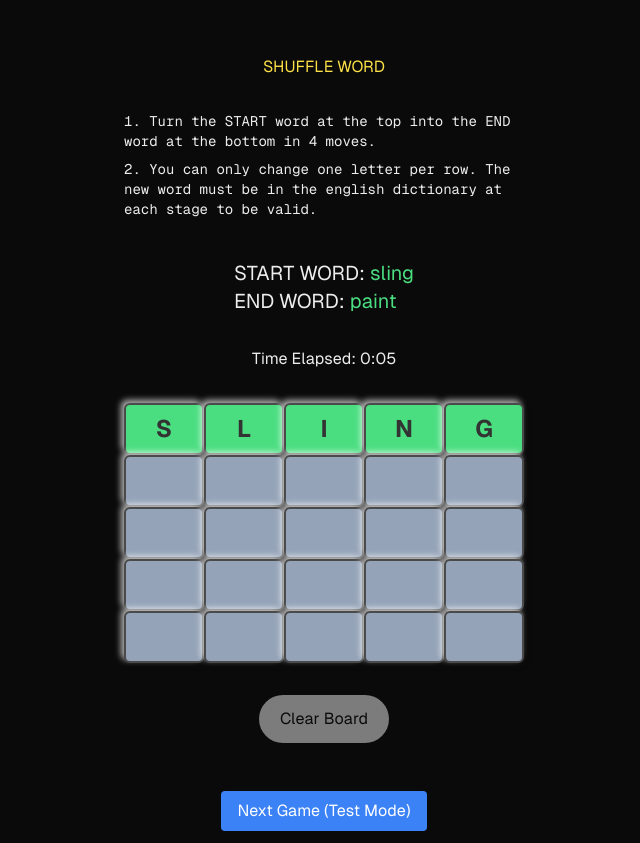
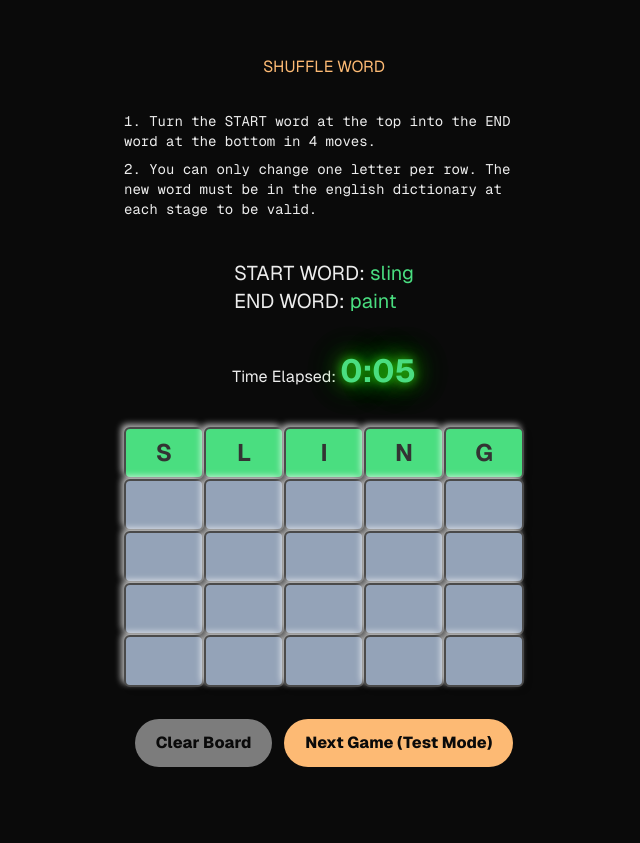
Before and after one commit to eddiearnoldz/shuffle-word-game, a Next.js app: page / in a window 1280 px wide. Shown: the part 109-952 px from the top of the page, without its empty margins (316-956 px from the left). Built offline with nearby package versions, Linux system fonts and the light colour scheme.

Commit message:
made neon buttons and timer

```diff
--- a/src/app/globals.css
+++ b/src/app/globals.css
@@ -35,6 +35,56 @@ body {
   box-shadow: inset 2px 2px 4px rgba(0, 0, 0, 0.2), inset -2px -2px 4px rgba(255, 255, 255, 0.6); /* Inset shadow for a pressed effect */
 }
 
+.glow-effect {
+  box-shadow: 0 0 10px rgba(255, 255, 0, 0.7), 0 0 30px rgba(255, 255, 0, 0.5), 0 0 45px rgba(255, 255, 0, 0.3); /* Glowing effect */
+  text-shadow: 0 0 5px rgba(255, 255, 0, 0.8); /* Backlit effect on the text */
+}
+
+.glow-effect:hover {
+  box-shadow: 0 0 15px rgba(255, 255, 0, 1), 0 0 40px rgba(255, 255, 0, 0.8), 0 0 60px rgba(255, 255, 0, 0.5); /* Stronger glow on hover */
+  transform: scale(1.05); /* Slightly enlarges the button on hover */
+}
+
+.neon-clock {
+  font-size: 2rem; /* Adjust size as needed */
+  font-weight: bold;
+  text-shadow: 0 0 10px rgba(57, 255, 20, 0.8),
+               0 0 20px rgba(57, 255, 20, 0.6),
+               0 0 30px rgba(57, 255, 20, 0.5),
+               0 0 40px rgba(57, 255, 20, 0.4),
+               0 0 50px rgba(57, 255, 20, 0.3),
+               0 0 60px rgba(57, 255, 20, 0.2);
+  animation: neon-flicker 3s infinite alternate;
+}
+
+@keyframes neon-flicker {
+  0% {
+    text-shadow: 0 0 10px rgba(57, 255, 20, 0.8),
+                 0 0 20px rgba(57, 255, 20, 0.6),
+                 0 0 30px rgba(57, 255, 20, 0.5),
+                 0 0 40px rgba(57, 255, 20, 0.4),
+                 0 0 50px rgba(57, 255, 20, 0.3),
+                 0 0 60px rgba(57, 255, 20, 0.2);
+  }
+  50% {
+    text-shadow: 0 0 10px rgba(57, 255, 20, 0.6),
+                 0 0 20px rgba(57, 255, 20, 0.4),
+                 0 0 30px rgba(57, 255, 20, 0.3),
+                 0 0 40px rgba(57, 255, 20, 0.2),
+                 0 0 50px rgba(57, 255, 20, 0.1);
+  }
+  100% {
+    text-shadow: 0 0 10px rgba(57, 255, 20, 0.8),
+                 0 0 20px rgba(57, 255, 20, 0.6),
+                 0 0 30px rgba(57, 255, 20, 0.5),
+                 0 0 40px rgba(57, 255, 20, 0.4),
+                 0 0 50px rgba(57, 255, 20, 0.3),
+                 0 0 60px rgba(57, 255, 20, 0.3);
+  }
+}
+
+
+
 @layer utilities {
   .text-balance {
     text-wrap: balance;
--- a/src/app/page.tsx
+++ b/src/app/page.tsx
@@ -191,6 +191,11 @@ const handleInputDelete = (rowRef: React.RefObject<HTMLDivElement>, event: React
       }
       setShowModal(false);
       unsetHighlightErrorRow(inputBoxes);
+    } else {
+      const charCode = event.key.charCodeAt(0);
+      if (!/[a-zA-Z]/.test(event.key)) {
+        event.preventDefault(); // Prevent non-alphabetic input
+      }
     }
   }
 };
@@ -382,7 +387,7 @@ const handleInputChange = async (
   return (
     <div className="grid grid-rows-[20px_1fr_20px] items-start justify-items-center min-h-screen p-8 pb-20 gap-16 sm:p-20 font-[family-name:var(--font-geist-sans)]">
       <main className="flex flex-col gap-8 row-start-2 items-center max-w-[400px] w-[90%]">
-       <h1 className='text-yellow-300' ref={title}>WSUFLEO RDFH</h1>
+       <h1 className='text-orange-300' ref={title}>WSUFLEO RDFH</h1>
         <ol className="list-inside list-decimal text-sm text-center sm:text-left font-[family-name:var(--font-geist-mono)]">
           <li className="mb-2">
             Turn the START word at the top into the END word at the bottom in 4 moves.
@@ -395,14 +400,14 @@ const handleInputChange = async (
         <h4 className="text-xl">START WORD: <span className='text-green-400'>{start}</span></h4>
         <h4 className="text-xl">END WORD: <span className='text-green-400'>{end}</span></h4>
         </div>
-        <p>Time Elapsed: {formatTime(timeElapsed)}</p> {/* Timer display */}
+        <p>Time Elapsed: <span className="neon-clock text-green-400">{formatTime(timeElapsed)}</span></p> {/* Timer display */}
         <div className="flex gap-4 items-center flex-col sm:flex-row m-auto w-full max-w-[400px]">
           <div className="shuffle-grid grid grid-cols-1 grid-rows-5">
             <div ref={rowOne} className="shuffle-row w-full flex">
               {Array(5).fill(null).map((_, index) => (
                 <div
                   key={index}
-                  className="row-box p-2 border border-s-black bg-green-400 w-[20%] text-center text-2xl extrabold capitalize"
+                  className="row-box p-2 border border-s-black bg-green-400 w-[20%] text-center text-2xl font-extrabold capitalize"
                 ></div>
               ))}
             </div>
@@ -414,7 +419,7 @@ const handleInputChange = async (
                   maxLength={1}
                   minLength={1}
                   data-index={index}
-                  className="row-box p-2 border border-s-black bg-slate-400 w-[20%] text-center extrabold text-2xl  focus:bg-slate-600 capitalize"
+                  className="row-box p-2 border border-s-black bg-slate-400 w-[20%] text-center font-extrabold text-2xl  focus:bg-slate-600 capitalize"
                   onChange={(e) => handleInputChange(rowTwo, 2, e)}
                   onKeyDown={(e) => handleInputDelete(rowTwo, e)}
                   disabled={activeRow < 1 || gameComplete}
@@ -429,7 +434,7 @@ const handleInputChange = async (
                   maxLength={1}
                   minLength={1}
                   data-index={index}
-                  className="row-box p-2 border border-s-black bg-slate-400 w-[20%] text-center extrabold text-2xl  focus:bg-slate-600 capitalize"
+                  className="row-box p-2 border border-s-black bg-slate-400 w-[20%] text-center font-extrabold text-2xl  focus:bg-slate-600 capitalize"
                   onChange={(e) => handleInputChange(rowThree, 3, e)}
                   onKeyDown={(e) => handleInputDelete(rowThree, e)}
                   disabled={activeRow < 2 || gameComplete}
@@ -444,7 +449,7 @@ const handleInputChange = async (
                   maxLength={1}
                   minLength={1}
                   data-index={index}
-                  className="row-box p-2 border border-s-black bg-slate-400 w-[20%] text-center extrabold text-2xl  focus:bg-slate-600 capitalize"
+                  className="row-box p-2 border border-s-black bg-slate-400 w-[20%] text-center font-extrabold text-2xl  focus:bg-slate-600 capitalize"
                   onChange={(e) => handleInputChange(rowFour, 4, e)}
                   onKeyDown={(e) => handleInputDelete(rowFour, e)}
                   disabled={activeRow < 3 || gameComplete}
@@ -459,7 +464,7 @@ const handleInputChange = async (
                   maxLength={1}
                   minLength={1}
                   data-index={index}
-                  className="row-box p-2 border border-s-black bg-slate-400 w-[20%] text-center extrabold text-2xl  focus:bg-slate-600 capitalize"
+                  className="row-box p-2 border border-s-black bg-slate-400 w-[20%] text-center font-extrabold text-2xl  focus:bg-slate-600 capitalize"
                   onChange={(e) => handleInputChange(rowFive, 5, e)}
                   onKeyDown={(e) => handleInputDelete(rowFive, e)}
                   disabled={activeRow < 4 || gameComplete}
@@ -474,7 +479,12 @@ const handleInputChange = async (
           <div className="modal self-center">
             <div className="modal-content flex flex-col ">
               <p>{errorMessage}</p>
-              <button className={`bg-white text-black text-sxl text-center border-s-black rounded-2xl px-4 w-fit m-auto mt-4 ${activeRow === 5 ? 'hidden' : ''}`}
+              <button        className={`rounded-full border border-solid border-transparent transition-colors flex items-center justify-center bg-foreground text-background gap-2 text-sm sm:text-base h-10 sm:h-12 px-4 sm:px-5 font-extrabold  w-fit m-auto mt-5
+          ${boardIsClear ? 'opacity-50 cursor-not-allowed' : 'hover:bg-[#383838] dark:hover:bg-[#ccc]'}
+          ${gameComplete ? 'hidden' : ''}
+          ${!boardIsClear ? 'glow-effect' : ''}
+          ${activeRow === 5 ? 'hidden' : ''}`}
+
                onClick={() => {
                 if (invalidRow !== null) {
                   const rowRef = getRowRef(invalidRow - 1);
@@ -489,24 +499,29 @@ const handleInputChange = async (
         )}
 
         <div className="flex gap-4 items-center flex-col sm:flex-row self-center">
+          <div className="flex gap-3 items-center justify-center">
           <button
-            className={`rounded-full border border-solid border-transparent transition-colors flex items-center justify-center bg-foreground text-background gap-2 hover:bg-[#383838] dark:hover:bg-[#ccc] text-sm sm:text-base h-10 sm:h-12 px-4 sm:px-5  ${boardIsClear ? 'opacity-50 cursor-not-allowed' : 'hover:bg-[#383838] dark:hover:bg-[#ccc]'} ${gameComplete ? 'hidden' : ''}`}
-            onClick={clearBoard}
-            disabled={boardIsClear}
-          >
-            Clear Board
-          </button>
+          className={`rounded-full border border-solid border-transparent transition-colors flex items-center justify-center bg-foreground text-background gap-2 text-sm sm:text-base h-10 sm:h-12 px-4 sm:px-5 font-extrabold
+          ${boardIsClear ? 'opacity-50 cursor-not-allowed' : 'hover:bg-[#383838] dark:hover:bg-[#ccc]'}
+          ${gameComplete ? 'hidden' : ''}
+          ${!boardIsClear ? 'glow-effect' : ''}`}
+          onClick={clearBoard}
+          disabled={boardIsClear}
+        >
+          Clear Board
+        </button>
+        <button
+          className={`rounded-full border border-solid border-transparent transition-colors flex items-center justify-center bg-orange-300 text-background gap-2 text-sm sm:text-base h-10 sm:h-12 px-4 sm:px-5 font-extrabold   ${!boardIsClear ? 'glow-effect' : ''}`}
+          onClick={resetGameForTesting}
+        >
+          Next Game (Test Mode)
+        </button>
+          </div>
+
           <h3
           className={`${gameComplete ? '' : 'hidden'} text-yellow-400`}
           >Come back tomorrow for another round. Everyday I'm shuffling!</h3>
         </div>
-
-        <button
-          className="bg-blue-500 text-white px-4 py-2 rounded mt-4"
-          onClick={resetGameForTesting}
-        >
-          Next Game (Test Mode)
-        </button>
       </main>
     </div>
   );
```
